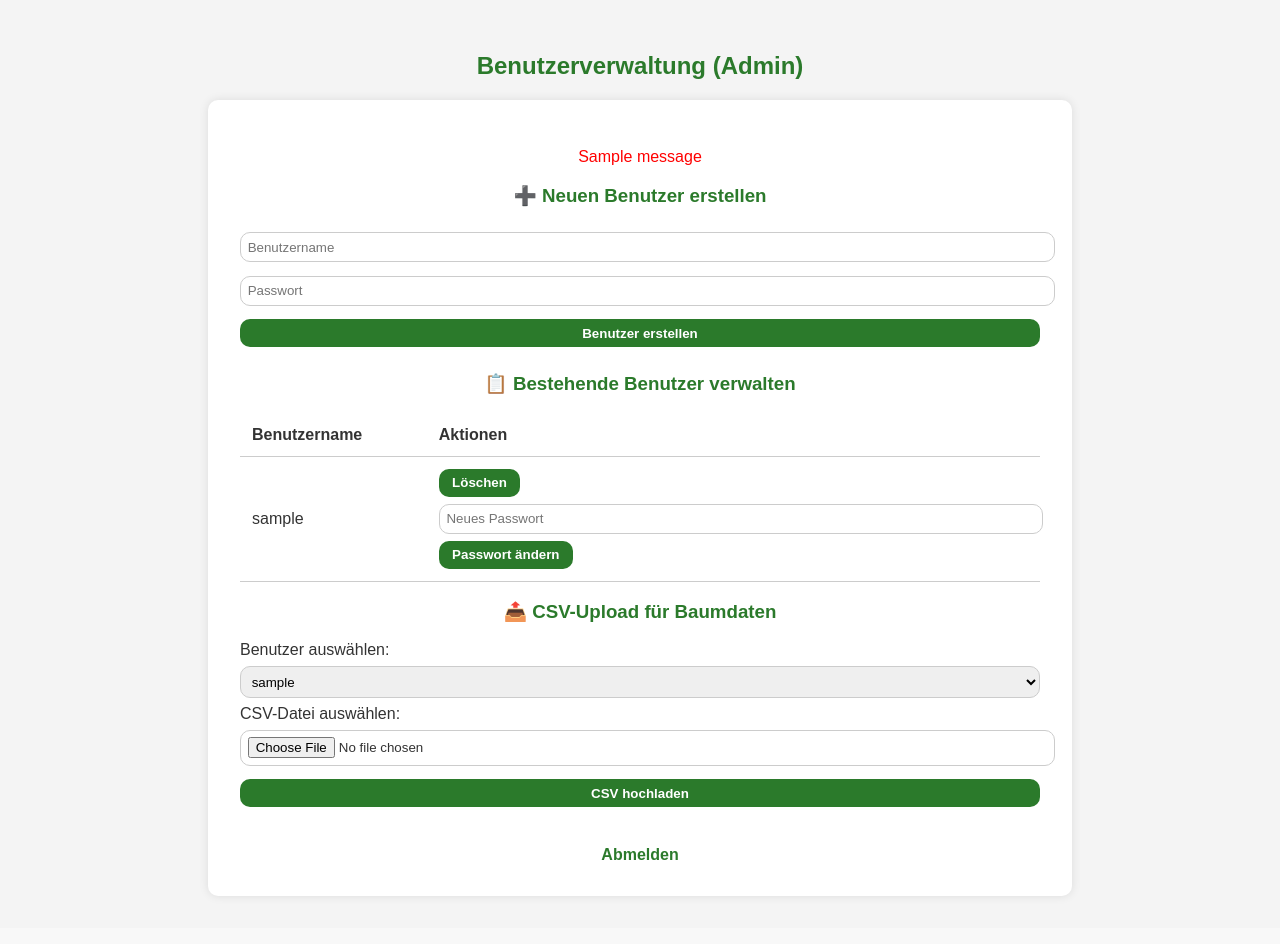
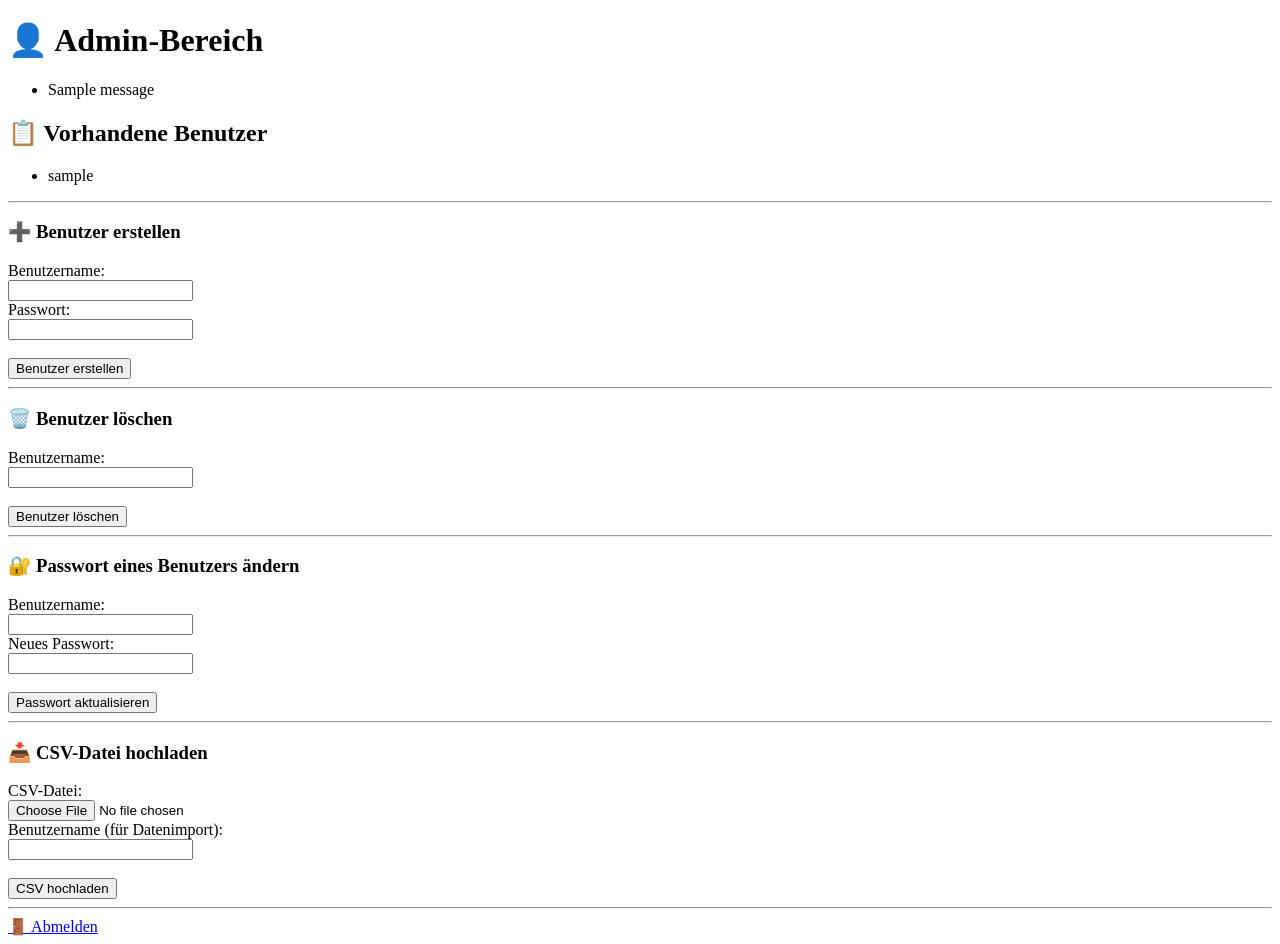
Before and after one commit to StefanHarads/Baumsuche, a Flask app: template templates/admin.html in a window 1280 px wide. Before the commit the page ends 898 px from the top, so only its background shows below. Run offline with Flask 3, Linux system fonts and the light colour scheme; the template is opened without the code that fills it: values that come from a table or form of the project are taken from there, others are empty; tables that the repository leaves empty hold one stand-in row (values such as "Sample post"); one stand-in notice (Sample message) is shown.

Commit message:
Passwort ändern

```diff
--- a/templates/admin.html
+++ b/templates/admin.html
@@ -1,154 +1,77 @@
-<!doctype html>
-<html lang="de">
+
+<!DOCTYPE html>
+<html>
 <head>
-  <meta charset="utf-8">
-  <title>Admin – Benutzerverwaltung</title>
-  <meta name="viewport" content="width=device-width, initial-scale=1">
-  <style>
-    :root {
-      --primary: #2b7a2b;
-      --primary-dark: #256b25;
-      --bg: #f4f4f4;
-      --white: #fff;
-      --text: #333;
-      --shadow: 0 0 10px rgba(0,0,0,0.1);
-      --radius: 10px;
-      --transition: all 0.2s ease-in-out;
-    }
-    body {
-      font-family: Arial, sans-serif;
-      background: var(--bg);
-      margin: 0;
-      padding: 2em;
-      color: var(--text);
-    }
-    .admin-panel {
-      max-width: 800px;
-      margin: auto;
-      background: var(--white);
-      border-radius: var(--radius);
-      padding: 2em;
-      box-shadow: var(--shadow);
-    }
-    h2, h3 {
-      text-align: center;
-      color: var(--primary);
-    }
-    form input,
-    form select {
-      padding: 0.5em;
-      margin: 0.5em 0;
-      border: 1px solid #ccc;
-      border-radius: var(--radius);
-      width: 100%;
-    }
-    form button,
-    form input[type="submit"] {
-      background: var(--primary);
-      color: white;
-      padding: 0.5em 1em;
-      border: none;
-      border-radius: var(--radius);
-      cursor: pointer;
-      font-weight: bold;
-      transition: var(--transition);
-    }
-    form button:hover,
-    form input[type="submit"]:hover {
-      background: var(--primary-dark);
-    }
-    table {
-      width: 100%;
-      border-collapse: collapse;
-      margin-top: 1em;
-    }
-    th, td {
-      padding: 0.75em;
-      border-bottom: 1px solid #ccc;
-      text-align: left;
-    }
-    .flash {
-      text-align: center;
-      color: red;
-      margin-bottom: 1em;
-    }
-    .logout-link {
-      text-align: center;
-      margin-top: 2em;
-    }
-    .logout-link a {
-      color: var(--primary);
-      text-decoration: none;
-      font-weight: bold;
-    }
-  </style>
+    <title>Admin-Bereich</title>
+    <meta charset="utf-8">
 </head>
 <body>
-  <h2>Benutzerverwaltung (Admin)</h2>
-  <div class="admin-panel">
+    <h1>👤 Admin-Bereich</h1>
 
     {% with messages = get_flashed_messages() %}
       {% if messages %}
-        <div class="flash">
-          {% for msg in messages %}<p>{{ msg }}</p>{% endfor %}
-        </div>
+        <ul>
+        {% for message in messages %}
+          <li>{{ message }}</li>
+        {% endfor %}
+        </ul>
       {% endif %}
     {% endwith %}
 
-    <h3>➕ Neuen Benutzer erstellen</h3>
-    <form method="post">
-      <input type="hidden" name="action" value="create">
-      <input type="text" name="username" placeholder="Benutzername" required>
-      <input type="password" name="password" placeholder="Passwort" required>
-      <input type="submit" value="Benutzer erstellen">
+    <h2>📋 Vorhandene Benutzer</h2>
+    <ul>
+        {% for user in users %}
+            <li>{{ user.username }}</li>
+        {% endfor %}
+    </ul>
+
+    <hr>
+
+    <h3>➕ Benutzer erstellen</h3>
+    <form method="POST">
+        <input type="hidden" name="action" value="create">
+        <label>Benutzername:</label><br>
+        <input type="text" name="username" required><br>
+        <label>Passwort:</label><br>
+        <input type="password" name="password" required><br><br>
+        <button type="submit">Benutzer erstellen</button>
     </form>
 
-    <h3>📋 Bestehende Benutzer verwalten</h3>
-    <table>
-      <thead>
-        <tr><th>Benutzername</th><th>Aktionen</th></tr>
-      </thead>
-      <tbody>
-        {% for user in users %}
-        <tr>
-          <td>{{ user.username }}</td>
-          <td>
-            {% if user.username != 'admin' %}
-              <form method="post" style="display:inline;">
-                <input type="hidden" name="action" value="delete">
-                <input type="hidden" name="username" value="{{ user.username }}">
-                <button type="submit">Löschen</button>
-              </form>
-              <form method="post" style="display:inline;">
-                <input type="hidden" name="action" value="update_password">
-                <input type="hidden" name="username" value="{{ user.username }}">
-                <input type="password" name="password" placeholder="Neues Passwort" required>
-                <button type="submit">Passwort ändern</button>
-              </form>
-            {% else %}
-              <em>Admin geschützt</em>
-            {% endif %}
-          </td>
-        </tr>
-        {% endfor %}
-      </tbody>
-    </table>
+    <hr>
 
-    <h3>📤 CSV-Upload für Baumdaten</h3>
-    <form method="post" enctype="multipart/form-data">
-      <input type="hidden" name="action" value="upload_csv">
-      <label for="username">Benutzer auswählen:</label>
-      <select name="username" required>
-        {% for user in users %}<option value="{{ user.username }}">{{ user.username }}</option>{% endfor %}
-      </select>
-      <label for="csvfile">CSV-Datei auswählen:</label>
-      <input type="file" name="csvfile" accept=".csv" required>
-      <input type="submit" value="CSV hochladen">
+    <h3>🗑️ Benutzer löschen</h3>
+    <form method="POST">
+        <input type="hidden" name="action" value="delete">
+        <label>Benutzername:</label><br>
+        <input type="text" name="username" required><br><br>
+        <button type="submit">Benutzer löschen</button>
     </form>
 
-    <div class="logout-link">
-      <a href="{{ url_for('logout') }}">Abmelden</a>
-    </div>
-  </div>
+    <hr>
+
+    <h3>🔐 Passwort eines Benutzers ändern</h3>
+    <form method="POST">
+        <input type="hidden" name="action" value="update_password">
+        <label>Benutzername:</label><br>
+        <input type="text" name="username" required><br>
+        <label>Neues Passwort:</label><br>
+        <input type="password" name="password" required><br><br>
+        <button type="submit">Passwort aktualisieren</button>
+    </form>
+
+    <hr>
+
+    <h3>📥 CSV-Datei hochladen</h3>
+    <form method="POST" enctype="multipart/form-data">
+        <input type="hidden" name="action" value="upload_csv">
+        <label>CSV-Datei:</label><br>
+        <input type="file" name="csvfile" required><br>
+        <label>Benutzername (für Datenimport):</label><br>
+        <input type="text" name="username" required><br><br>
+        <button type="submit">CSV hochladen</button>
+    </form>
+
+    <hr>
+    <a href="{{ url_for('logout') }}">🚪 Abmelden</a>
 </body>
 </html>
```
